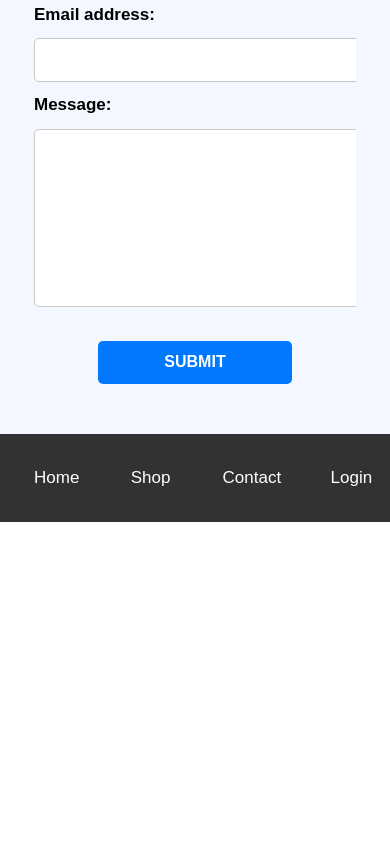
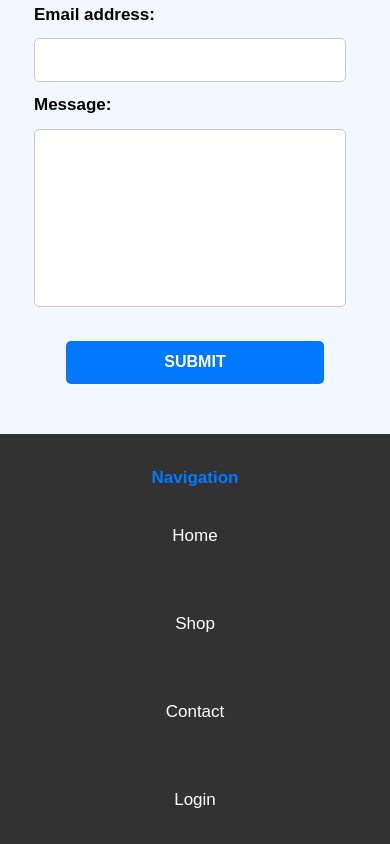
Before and after one commit to paul88vera/104-WoodWorks, a React (Create React App) app: page /contact in a window 390 px wide. Shown: the part 471-1315 px from the top of the page. Before the commit the page ends 993 px from the top, so only its background shows below. Built offline with nearby package versions, Linux system fonts and the light colour scheme.

Commit message:
mobile css continued

```diff
--- a/src/App.css
+++ b/src/App.css
@@ -35,7 +35,7 @@ li {
   font-weight: 700;
   display: block;
   margin: 0em auto 1em auto;
-  width: 60%;
+  width: 80%;
   cursor: pointer;
 }
 .btn-blue {
@@ -89,7 +89,7 @@ header a {
   background-color: var(--light-bg-color);
 }
 .img-right span {
-  font-size: 4em;
+  font-size: 3.5em;
   font-weight: 600;
   padding: 1em 0;
 }
@@ -157,13 +157,11 @@ header a {
 #contact-form {
   display: block;
   padding: 2em;
-  /* background-color: #0077ff7e; */
-  /* color: #fff; */
   backdrop-filter: blur(80%);
 }
 input[type=text], input[type=email], textarea{
   display: block;
-  width: 93%;
+  width: 88%;
   padding: 1em;
   border: #cac8c8 solid 1px;
   border-radius: 5px;
@@ -179,20 +177,28 @@ footer {
 }
 footer ul {
   display: flex;
+  flex-direction: column;
   justify-content: center;
   align-items: center;
   align-content: center;
+  width: 100%;
 }
 footer a:hover {
   background-color: #0079ff;
 }
 footer a {
-  padding: 2em;
+  padding: 2em 1em;
   color: #fff;
   display: block;
+  width: 200px;
   justify-content: center;
   align-items: center;
   align-content: center;
+  text-align: center;
+}
+footer ul h4 {
+  color: #0079ff;
+  padding: 2em 1em .2em 1em;
 }
 /** NAV - DESKTOP */
 .nav-link-container {
--- a/src/components/Footer/index.js
+++ b/src/components/Footer/index.js
@@ -4,6 +4,7 @@ export default function Footer() {
   return (
     <footer>
       <ul>
+        <h4>Navigation</h4>
         <li>
           <Link to="/">Home</Link>
         </li>
```
